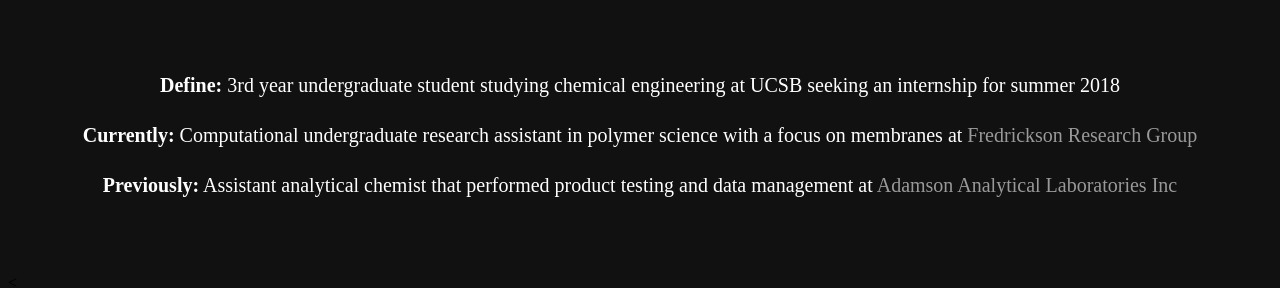
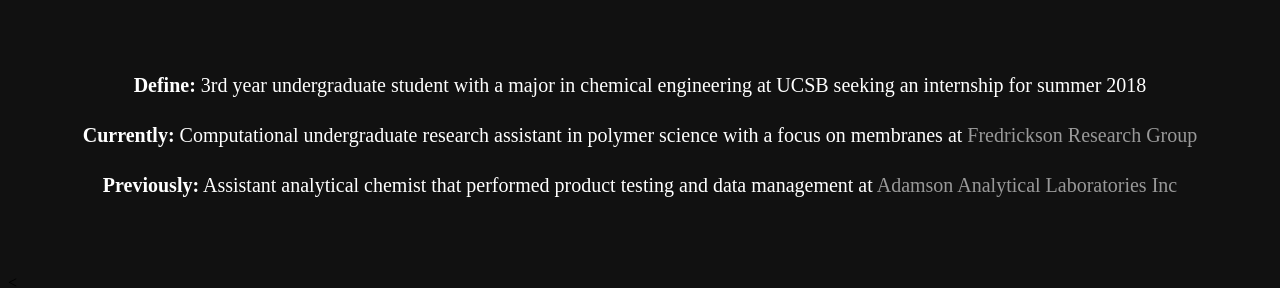
Before and after one commit to 1996leejoshua/1996leejoshua.github.io, a Jekyll site: the page built from index.html, in a window 1280 px wide and 900 px high, scrolled down 510 px, cut to the strip 186-474 px from the top of the window. Built offline with Jekyll 4.4.1, drawn with Linux system fonts in a browser that asks for light colours.

Commit message:
Update index.html

```diff
--- a/index.html
+++ b/index.html
@@ -17,7 +17,7 @@
 		<br><br><br><br><br><br><br><br><br><br><br>
 	</div>
 	<br><br><br>
-	<p align="center"><strong>Define:</strong> 3rd year undergraduate student studying chemical engineering at UCSB seeking an internship for summer 2018</p>
+	<p align="center"><strong>Define:</strong> 3rd year undergraduate student with a major in chemical engineering at UCSB seeking an internship for summer 2018</p>
 	<p align="center"><strong>Currently:</strong> Computational undergraduate research assistant in polymer science with a focus on membranes at <a href="http://www.mrl.ucsb.edu/~fredrickson/" target="_blank">Fredrickson Research Group</a></p>
 	<p align="center"><strong>Previously:</strong> Assistant analytical chemist that performed product testing and data management at <a href="http://adamsonlab.com/" target="blank">Adamson Analytical Laboratories Inc</a></p>
 	<br><br><br>
```
